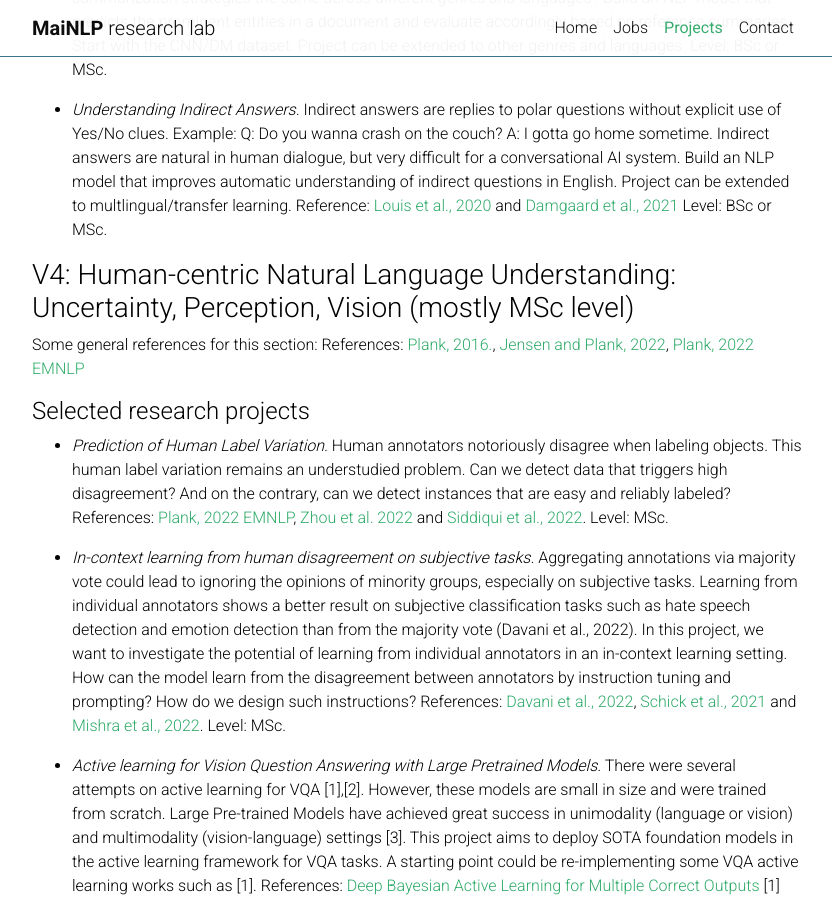
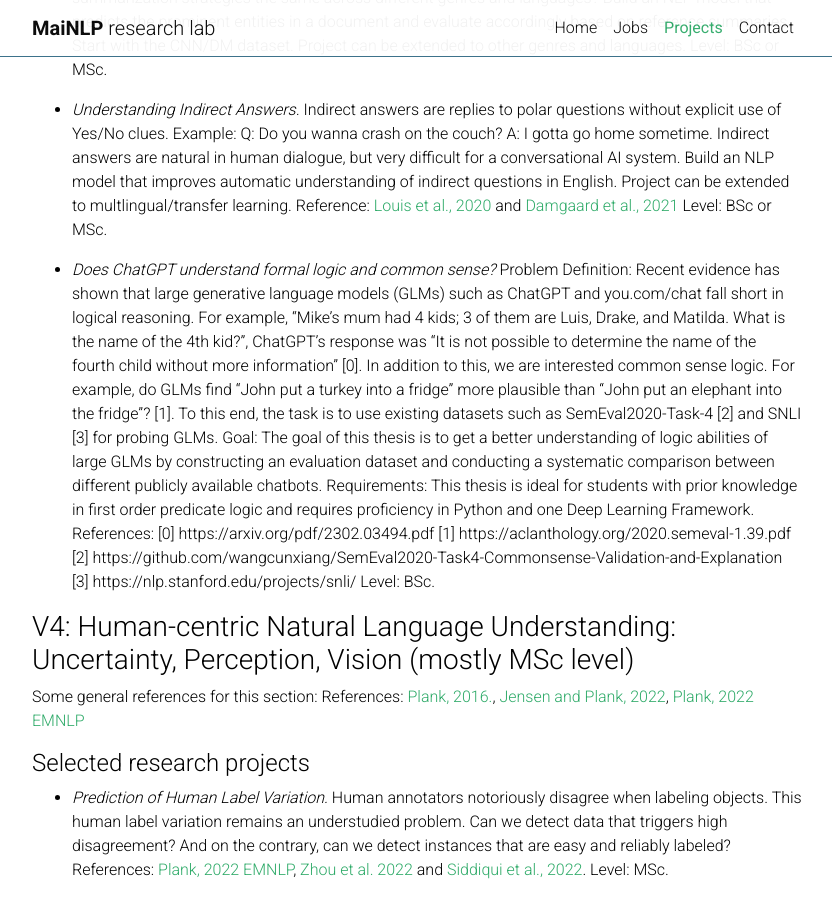
Before and after one commit to mainlp/mainlp.github.io, a Jekyll site: the page built from _pages/projects.md, in a window 1280 px wide and 900 px high, scrolled down 6063 px. Shown: the whole window, without its empty margins (223-1055 px from the left). Built offline with Jekyll 4.4.1, drawn with Linux system fonts in a browser that asks for light colours; emoji names are drawn with the system emoji font; comment, search, counter and statistics services are not loaded; a style sheet for code colours, icons or effects is not loaded.

Commit message:
Update projects.md

```diff
--- a/_pages/projects.md
+++ b/_pages/projects.md
@@ -149,6 +149,15 @@ Start with the CNN/DM dataset. Project can be extended to other genres and langu
 of Yes/No clues. Example: Q: Do you wanna crash on the couch? A: I gotta go home sometime. Indirect answers are natural in human dialogue, but very difficult for a conversational AI system. Build an NLP model that improves automatic understanding of indirect
 questions in English. Project can be extended to multlingual/transfer learning. Reference: [Louis et al., 2020](https://aclanthology.org/2020.emnlp-main.601/) and [Damgaard et al., 2021](https://aclanthology.org/2021.codi-main.1/)  Level: BSc or MSc.
 
+- *Does ChatGPT understand formal logic and common sense?* Problem Definition: Recent evidence has shown that large generative language models (GLMs) such as ChatGPT and you.com/chat fall short in logical reasoning. For example, “Mike’s mum had 4 kids; 3 of them are Luis, Drake, and Matilda. What is the name of the 4th kid?”, ChatGPT’s response was “It is not possible to determine the name of the fourth child without more information” [0]. In addition to this, we are interested common sense logic. For example, do GLMs find “John put a turkey into a fridge” more plausible than “John put an elephant into the fridge”? [1]. To this end, the task is to use existing datasets such as SemEval2020-Task-4 [2] and SNLI [3] for probing GLMs. Goal: The goal of this thesis is to get a better understanding of logic abilities of large GLMs by constructing an evaluation dataset and conducting a systematic comparison between different publicly available chatbots. Requirements: This thesis is ideal for students with prior knowledge in first order predicate logic and requires proficiency in Python and one Deep Learning Framework.
+References:
+[0] https://arxiv.org/pdf/2302.03494.pdf
+[1] https://aclanthology.org/2020.semeval-1.39.pdf
+[2] https://github.com/wangcunxiang/SemEval2020-Task4-Commonsense-Validation-and-Explanation
+[3] https://nlp.stanford.edu/projects/snli/
+Level: BSc.
+
+
 
 ### V4: Human-centric Natural Language Understanding: Uncertainty, Perception, Vision (mostly MSc level)
 
```
